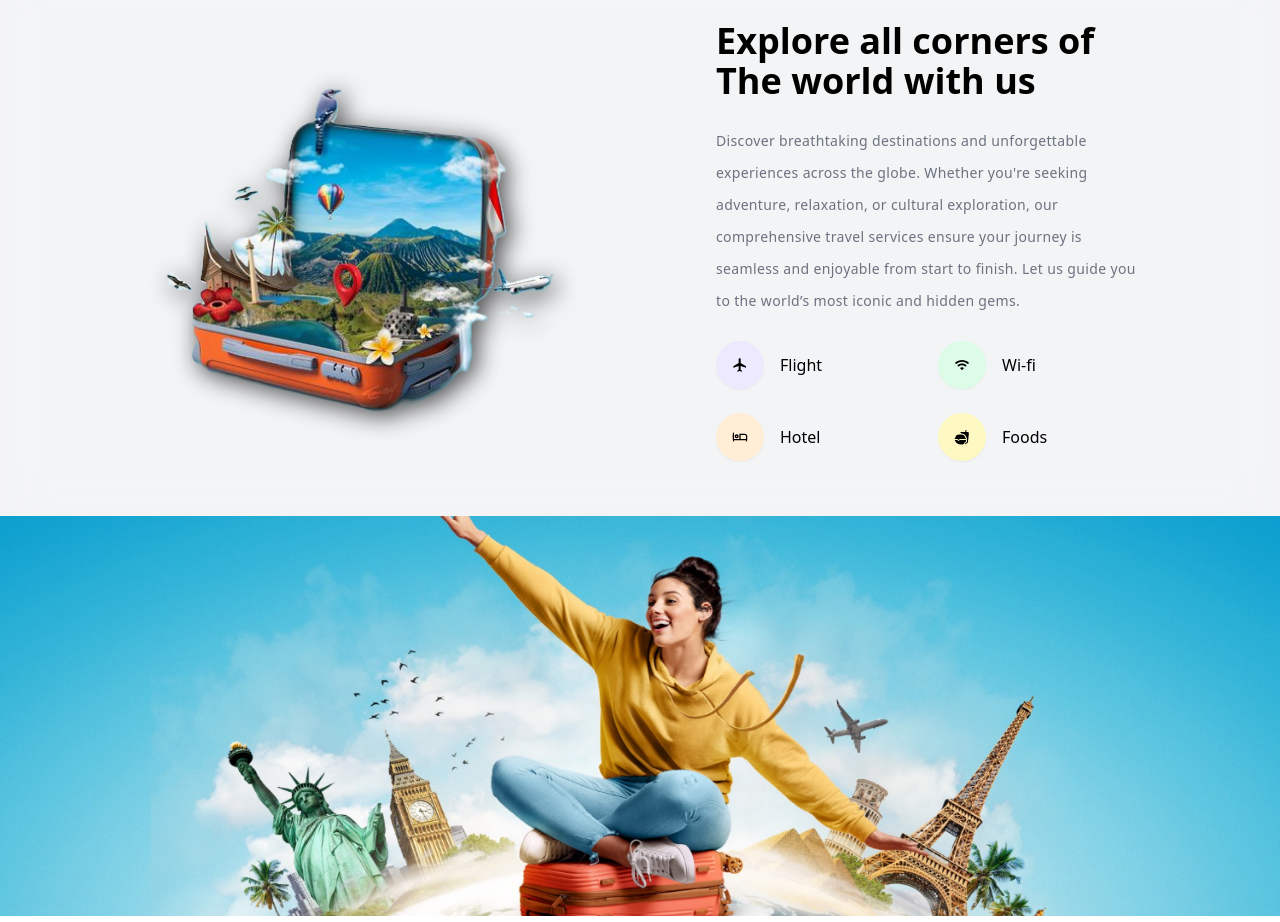
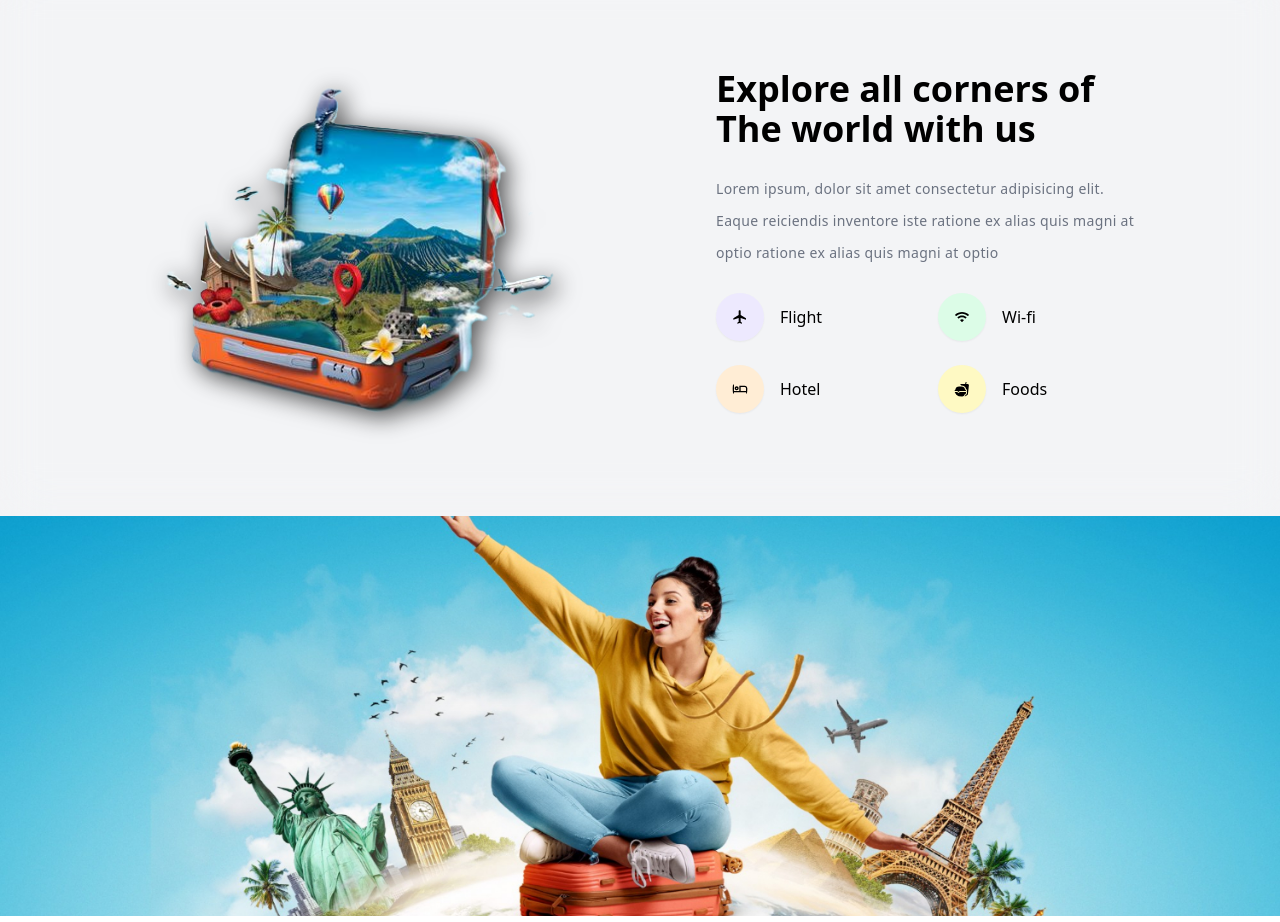
Before and after one commit to impragyaverma/tour-travel-web-, a React (Vite) app: page / in a window 1280 px wide. Shown: the part 2820-3742 px from the top of the page. Built offline with nearby package versions, Linux system fonts and the light colour scheme.

Commit message:
Update Banner.jsx

```diff
--- a/src/components/Banner/Banner.jsx
+++ b/src/components/Banner/Banner.jsx
@@ -15,7 +15,7 @@ const Banner = () => {
               <div data-aos="flip-up">
                 <img
                   src={TravelImg}
-                  alt="Travel image"
+                  alt="biryani img"
                   className="max-w-[450px] h-[350px] w-full mx-auto drop-shadow-[5px_5px_12px_rgba(0,0,0,0.7)] object-cover"
                 />
               </div>
@@ -31,7 +31,10 @@ const Banner = () => {
                   data-aos="fade-up"
                   className="text-sm text-gray-500 tracking-wide leading-8"
                 >
-                  Discover breathtaking destinations and unforgettable experiences across the globe. Whether you're seeking adventure, relaxation, or cultural exploration, our comprehensive travel services ensure your journey is seamless and enjoyable from start to finish. Let us guide you to the world’s most iconic and hidden gems.
+                  Lorem ipsum, dolor sit amet consectetur adipisicing elit.
+                  Eaque reiciendis inventore iste ratione ex alias quis magni at
+                  optio ratione ex alias quis magni at optio
+                  <br />
                 </p>
                 <div data-aos="zoom-in" className="grid grid-cols-2 gap-6">
                   <div className="space-y-6">
@@ -63,5 +66,4 @@ const Banner = () => {
     </>
   );
 };
-
 export default Banner;
```
